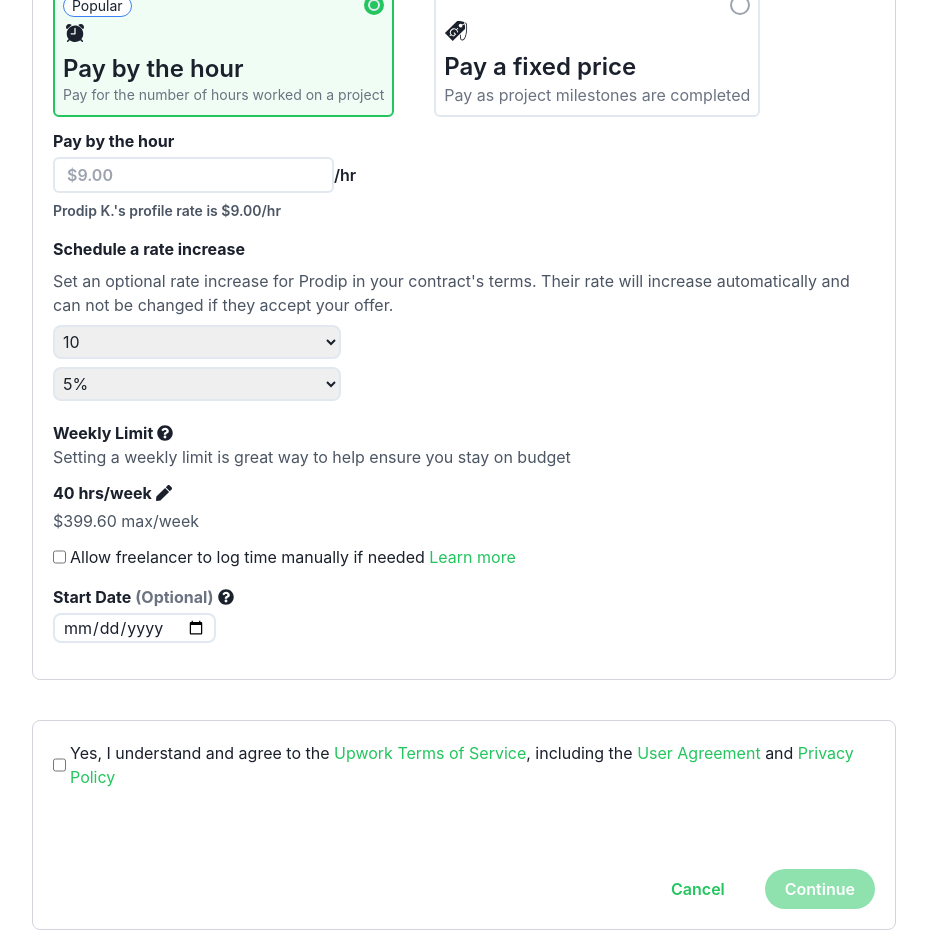
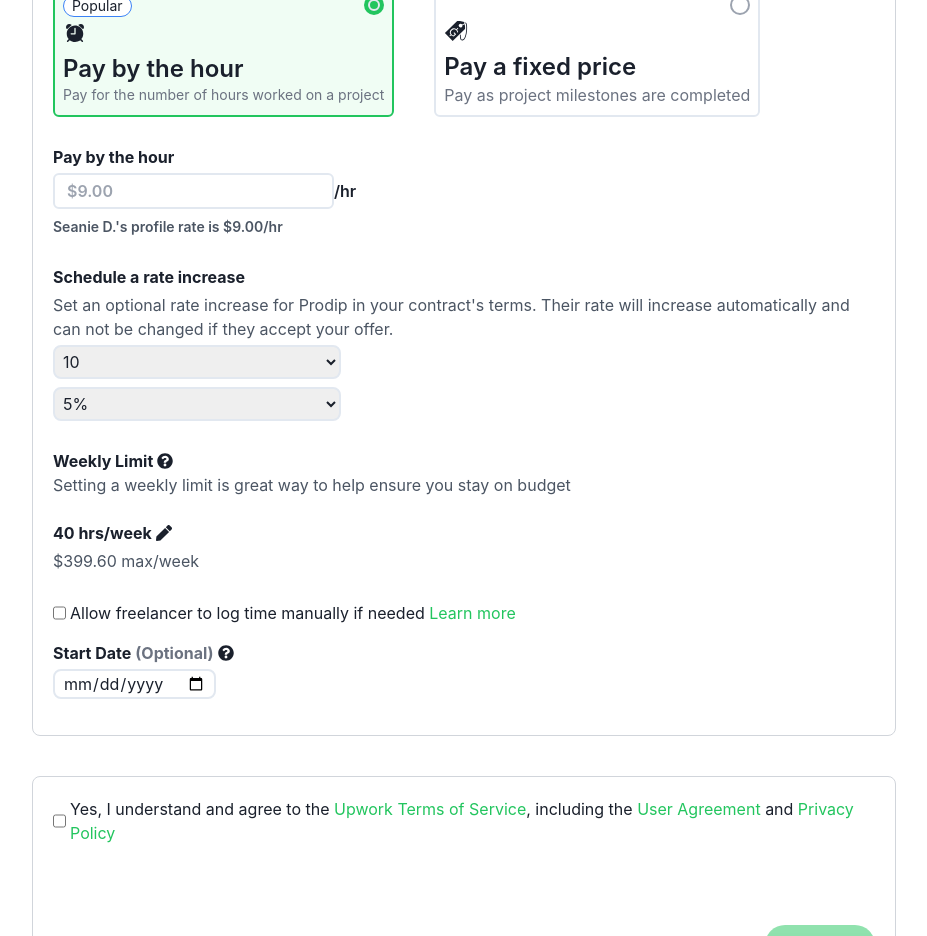
Before and after one commit to prodipdev/explore-chakraUI, a React (Vite) app: page / in a window 1280 px wide. Shown: the part 1100-2036 px from the top of the page, without its empty margins (176-1103 px from the left). Built offline with nearby package versions, Linux system fonts and the light colour scheme.

Commit message:
Some modify

```diff
--- a/src/page/Home/ContractTerms/ContractTerms.jsx
+++ b/src/page/Home/ContractTerms/ContractTerms.jsx
@@ -91,7 +91,7 @@ const ContractTerms = () => {
             </p>
           </div>
         </div>
-        <div className="mt-3">
+        <div className="mt-7">
           <h5 className="font-bold flex items-center gap-1">Pay by the hour</h5>
           <div className="font-semibold mt-1">
             <input
@@ -106,14 +106,14 @@ const ContractTerms = () => {
             /hr
           </div>
           <p className="text-sm text-gray-600 font-semibold mt-2">
-            Prodip K.&apos;s profile rate is $9.00/hr{" "}
+            Seanie D.&apos;s profile rate is $9.00/hr{" "}
           </p>
         </div>
-        <div className="mt-4">
+        <div className="mt-7">
           <h5 className="font-bold flex items-center gap-1">
             Schedule a rate increase
           </h5>
-          <p className="my-2 text-gray-600">
+          <p className="my-1 text-gray-600">
             Set an optional rate increase for Prodip in your contract&apos;s
             terms. Their rate will increase automatically and can not be changed
             if they accept your offer.
@@ -155,7 +155,7 @@ const ContractTerms = () => {
             </select>
           </div>
         </div>
-        <div className="mt-5">
+        <div className="mt-7">
           <h5 className="font-bold flex items-center gap-1">
             Weekly Limit <FaQuestionCircle className="cursor-pointer" />
           </h5>
@@ -164,13 +164,13 @@ const ContractTerms = () => {
             budget
           </p>
         </div>
-        <div className="mt-3">
+        <div className="mt-6">
           <h5 className="font-bold flex items-center gap-1">
             40 hrs/week <FaPen className="cursor-pointer" />
           </h5>
           <p className="mt-1 text-gray-600">$399.60 max/week</p>
         </div>
-        <div className="flex gap-1 mt-3">
+        <div className="flex gap-1 mt-7">
           <input type="checkbox" />{" "}
           <p>
             Allow freelancer to log time manually if needed{" "}
--- a/src/page/Home/ProfileCard/ProfileCard.jsx
+++ b/src/page/Home/ProfileCard/ProfileCard.jsx
@@ -18,7 +18,7 @@ const ProfileCard = () => {
       />
       <Box>
         <Heading as="h4" size="md" color="green">
-          Prodip K.
+          Seanie D.
         </Heading>
         <Heading as="h6" size="sm">
           React, Next Js & Javascript Expert | Frontend Developer
```
